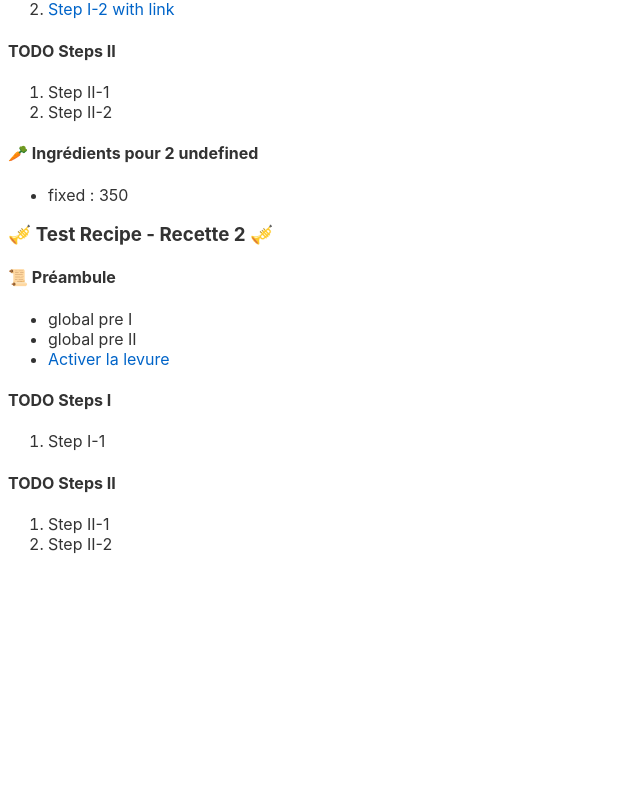
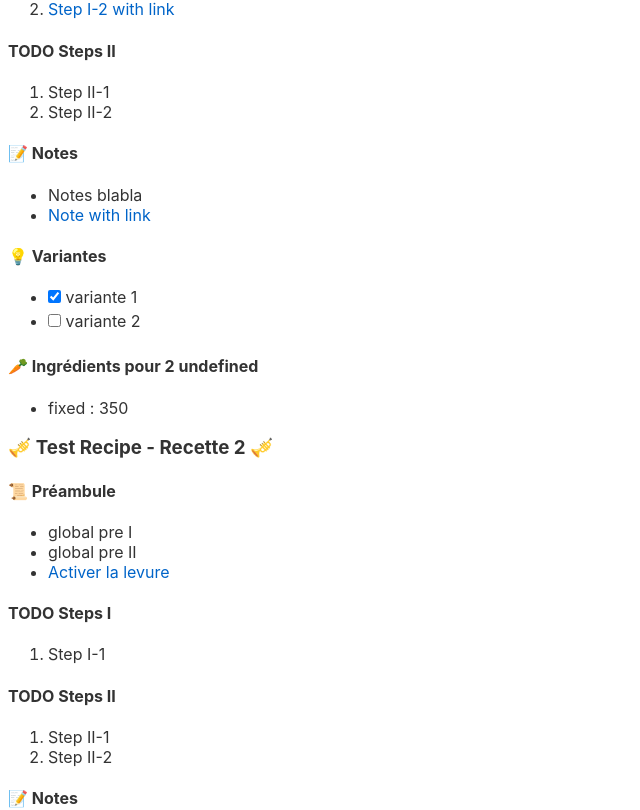
Before and after one commit to vianneyfaivre/recipe, a Svelte app: page / in a window 1280 px wide. Shown: the part 692-1502 px from the top of the page, without its empty margins (0-640 px from the left). Before the commit the page ends 1246 px from the top, so only its background shows below. Built offline with nearby package versions, Linux system fonts and the light colour scheme.

Commit message:
added bottom

```diff
--- a/src/App.svelte
+++ b/src/App.svelte
@@ -175,6 +175,77 @@
 						</div>
 
 						<div class="bottom-panel"> <!-- BOTTOM -->
+
+							{#if recipes.notes }
+								<h4>📝 Notes</h4>
+								<ul>
+								{#each recipes.notes as note }
+
+									{#if typeof note === "string" }
+										<li>{ note }</li>
+									{:else}
+										<li><a href="{ note.link }">{ note.label }</a></li>
+									{/if}
+								{/each}
+								</ul>
+							{/if}
+
+							{#if recipes.variantes }
+								<h4>💡 Variantes</h4>
+								<ul class="no-dots">
+								{#each recipes.variantes as variante }
+									<li>
+										{#if variante.todo }
+											<input type="checkbox" />
+										{:else}
+											<input type="checkbox" checked="checked" />
+										{/if}
+
+										{ variante.label }
+									</li>
+								{/each}
+								</ul>
+							{/if}
+
+							<!--
+							<div id="{recette[0]}-pictures" class="variante-pictures">
+
+								<h4>📷 Photos</h4>
+
+								<div class="recipe-pictures">
+
+
+									{% assign pictures = site.static_files | where: "isRecipePic", true }
+
+									{#each picture in pictures }
+
+										{% assign name = picture.name | split: '.' }
+
+										{% assign nameMatches = false }
+										{#if recette[0] == 'Classique' }
+											{% assign nameMatches = true }
+										{% elsif name[0] contains recette[0] }
+											{% assign nameMatches = true }
+										{/if}
+
+
+										{#if picture.path contains page.title and nameMatches == true }
+
+											<img
+												src="{ picture.path }"
+												itemprop='image'
+												class="recipe-picture"
+												width="100"
+												alt="{ name[0] }"
+												title="{ name[0] }" />
+										{/if}
+
+									{/each}
+
+								</div>
+
+							</div>-->
+
 						</div> <!-- BOTTOM -->
 
 					</div>
```
